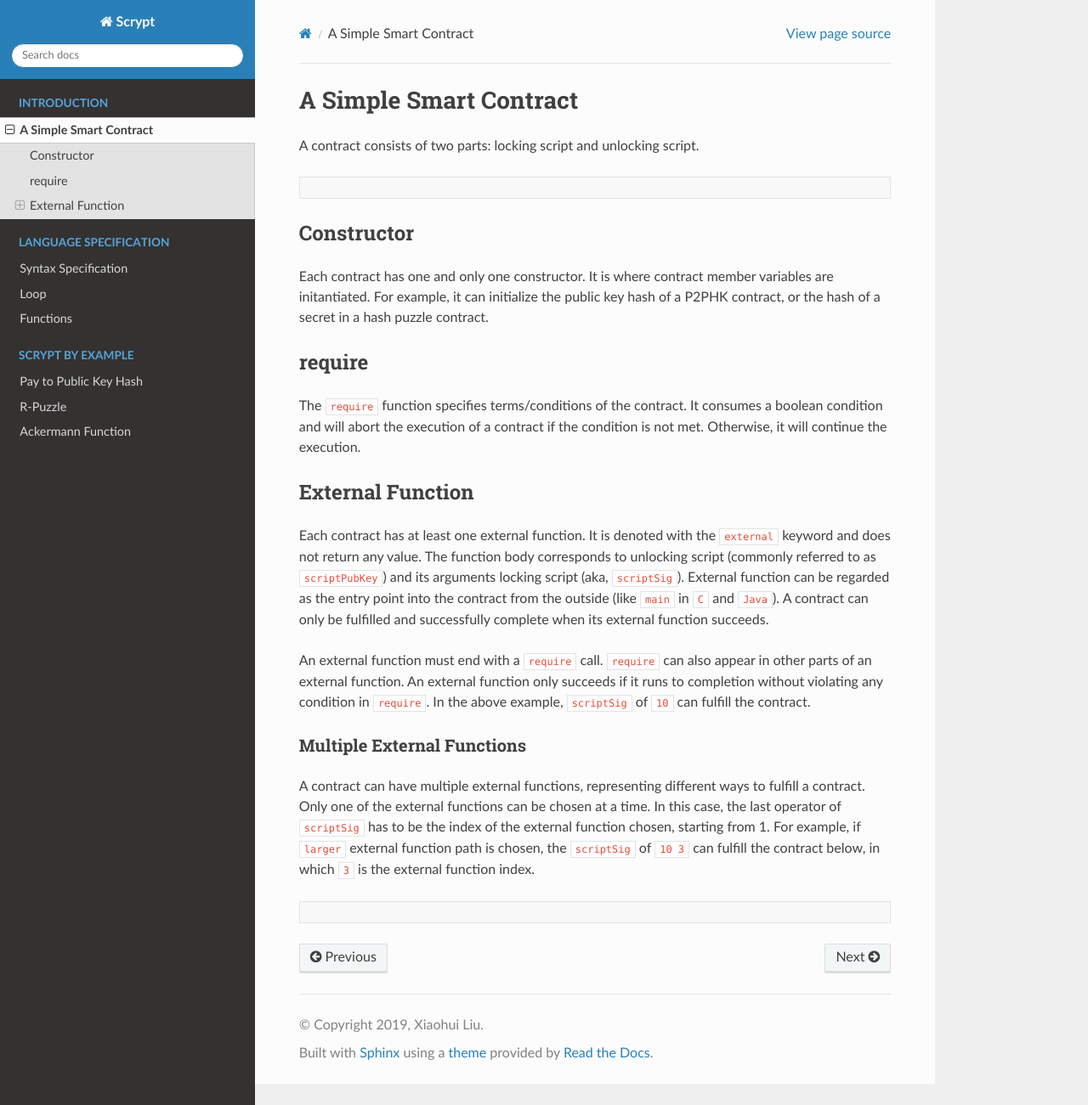
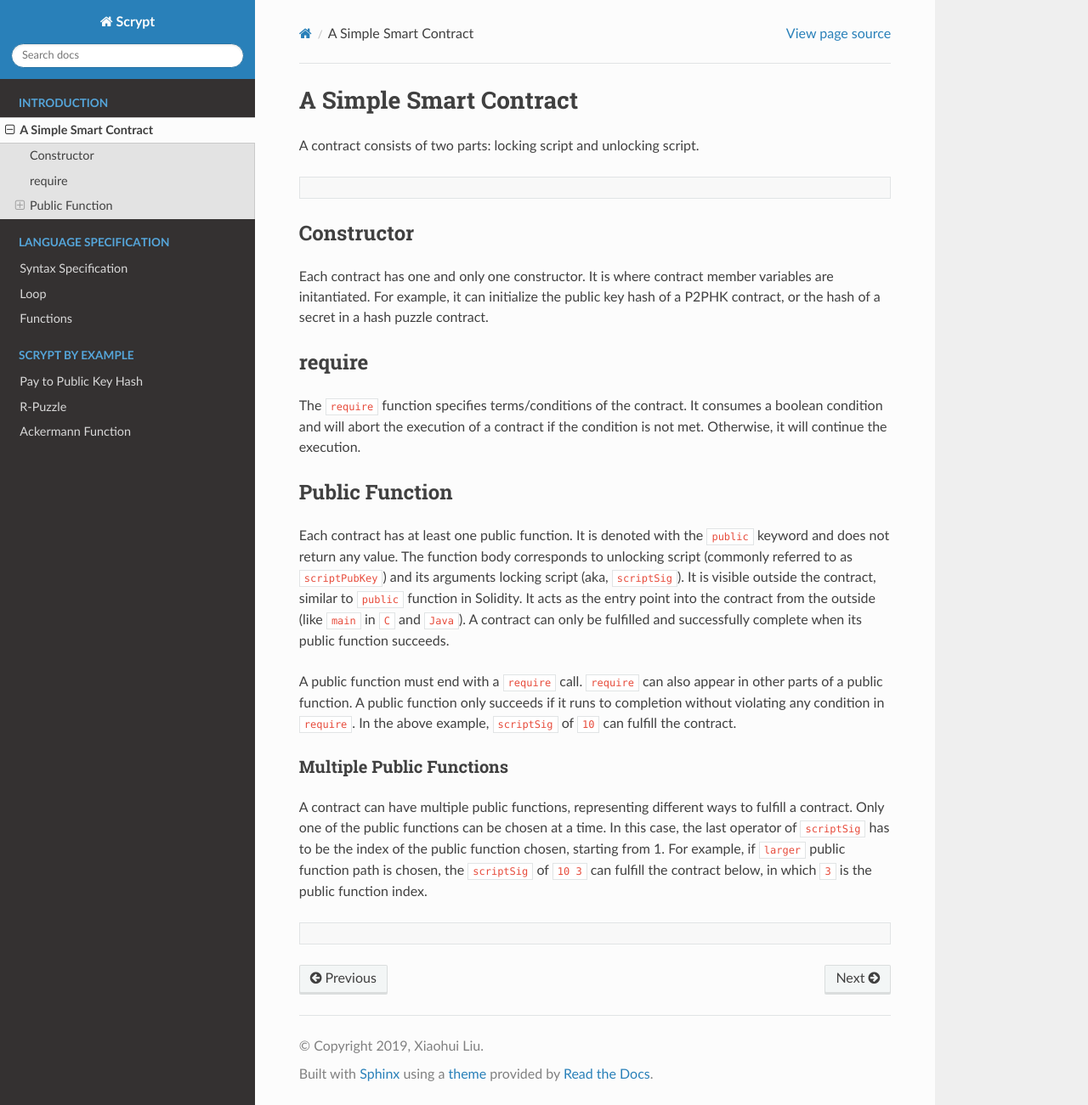
Before and after one commit to sCrypt-Inc/specification, a Sphinx documentation site: the page built from docs/intro.rst, in a window 1280 px wide and 1301 px high. Shown: the whole window at 85% size. Built offline with Sphinx 7.4.7 and the Read the Docs theme 2.0.0, drawn with Linux system fonts in a browser that asks for light colours.

Commit message:
Rename "external" to "public"

```diff
--- a/docs/ackermann.rst
+++ b/docs/ackermann.rst
@@ -60,7 +60,7 @@ nCrypt has devised to way to cauculate the value of the Ackermann function using
         }
 
         // y = 5
-        function unlock(int y) external {
+        public function unlock(int y) {
             require(y == ackermann(a, b));
         }
     }
--- a/docs/intro.rst
+++ b/docs/intro.rst
@@ -13,7 +13,7 @@ A contract consists of two parts: locking script and unlocking script.
             x = 10;
         }
 
-        function equal(int y) external {
+        public function equal(int y) {
             require(y == x);
         }
     }
@@ -28,18 +28,18 @@ require
 The ``require`` function specifies terms/conditions of the contract. It consumes a boolean condition and will abort the execution of a contract if the condition is not met.
 Otherwise, it will continue the execution.
 
-External Function
+Public Function
 =================
-Each contract has at least one external function. It is denoted with the ``external`` keyword and does not return any value. The function body corresponds to unlocking script (commonly referred to as ``scriptPubKey``) and its arguments locking script (aka, ``scriptSig``).
-External function can be regarded as the entry point into the contract from the outside (like ``main`` in ``C`` and ``Java``). A contract can only be fulfilled and successfully complete when its external function succeeds.
+Each contract has at least one public function. It is denoted with the ``public`` keyword and does not return any value. The function body corresponds to unlocking script (commonly referred to as ``scriptPubKey``) and its arguments locking script (aka, ``scriptSig``).
+It is visible outside the contract, similar to ``public`` function in Solidity. It acts as the entry point into the contract from the outside (like ``main`` in ``C`` and ``Java``). A contract can only be fulfilled and successfully complete when its public function succeeds.
 
-An external function must end with a ``require`` call. ``require`` can also appear in other parts of an external function. An external function only succeeds if it runs to completion without violating any condition in ``require``.
+A public function must end with a ``require`` call. ``require`` can also appear in other parts of a public function. A public function only succeeds if it runs to completion without violating any condition in ``require``.
 In the above example, ``scriptSig`` of ``10`` can fulfill the contract.
 
-Multiple External Functions
+Multiple Public Functions
 ---------------------------
-A contract can have multiple external functions, representing different ways to fulfill a contract. Only one of the external functions can be chosen at a time. In this case, the last operator of ``scriptSig`` has to be the index of the external function chosen, starting from 1.
-For example, if ``larger`` external function path is chosen, the ``scriptSig`` of ``10 3`` can fulfill the contract below, in which ``3`` is the external function index.
+A contract can have multiple public functions, representing different ways to fulfill a contract. Only one of the public functions can be chosen at a time. In this case, the last operator of ``scriptSig`` has to be the index of the public function chosen, starting from 1.
+For example, if ``larger`` public function path is chosen, the ``scriptSig`` of ``10 3`` can fulfill the contract below, in which ``3`` is the public function index.
 
 .. code-block:: solidity
 
@@ -50,15 +50,15 @@ For example, if ``larger`` external function path is chosen, the ``scriptSig`` o
             x = 10;
         }
 
-        function equal(int y) external {
+        public function equal(int y) {
             require(y == x);
         }
 
-        function smaller(int y) external {
+        public function smaller(int y) {
             require(y < x);
         }
 
-        function larger(int y) external {
+        public function larger(int y) {
             require(y > x);
         }
     }
--- a/docs/p2pkh.rst
+++ b/docs/p2pkh.rst
@@ -11,7 +11,7 @@ Pay to Public Key Hash
             pubKeyHash = Ripemd160(0x16475707a0c893698c82eb8d177a8164c0aa1e72);
         }
 
-        function unlock(Sig sig, PubKey pubKey) external {
+        public function unlock(Sig sig, PubKey pubKey) {
             require(hash160(pubKey) == pubKeyHash);
             require(checkSig(sig, pubKey));
         }
--- a/docs/rpuzzle.rst
+++ b/docs/rpuzzle.rst
@@ -24,7 +24,7 @@ One crucial in R-Puzzle is to extract ``r`` from `DER`_ encoded signature. The f
         }
 
         // r = 00948c67a95f856ae875a48a2d104df9d232189897a811178a715617d4b090a7e9
-        function unlock(bytes r) external {
+        public function unlock(bytes r) {
             require(r == getSigR(s));
         }
     }
--- a/docs/syntax.rst
+++ b/docs/syntax.rst
@@ -7,12 +7,12 @@ Formal Specification
 .. math::
 
     \begin{align*}
-    contract &::= \mathrm{contract}\ \mathrm{ID}\ \{\ [var]^*\ constructor\ [function]^*\ [external]^+\ \}\\
+    contract &::= \mathrm{contract}\ \mathrm{ID}\ \{\ [var]^*\ constructor\ [function]^*\ [public]^+\ \}\\
     var &::= formal;\\
     formal &::= \mathrm{TYPE}\ \mathrm{ID}\\
     function &::= \mathrm{function}\ \mathrm{ID}(formal[,\ formal]^*)\ \mathrm{returns}\ (\mathrm{TYPE})\ \{\ [stmt]^*\ \mathrm{return}\ expr;\ \}\\
     constructor &::= \mathrm{constructor}([formal[,\ formal]^*])\ \{\ [stmt]^*\ \}\\
-    external &::= \mathrm{function}\ \mathrm{ID}(formal[,\ formal]^*)\ \mathrm{external}\ \{\ [stmt]^*\ \mathrm{require}(expr);\}\\
+    public &::= \mathrm{public}\ \mathrm{function}\ \mathrm{ID}(formal[,\ formal]^*)\ \{\ [stmt]^*\ \mathrm{require}(expr);\}\\
     stmt &::= \mathrm{TYPE}\ \mathrm{ID} = expr;\\
             &\ \ \ |\ \ \mathrm{ID} = expr;\\
             &\ \ \ |\ \ \mathrm{require}(expr);\\
```
